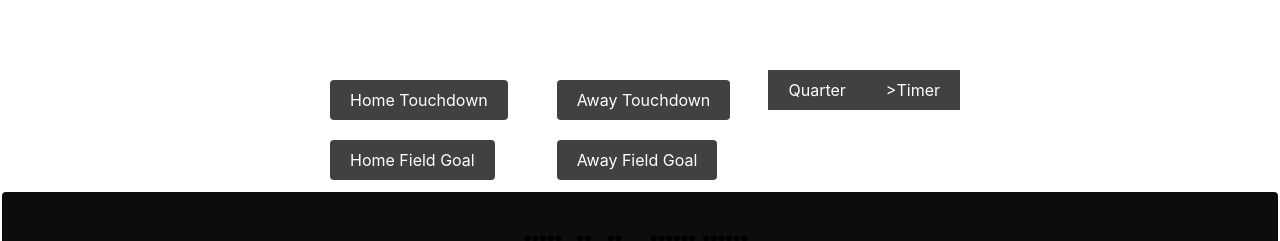
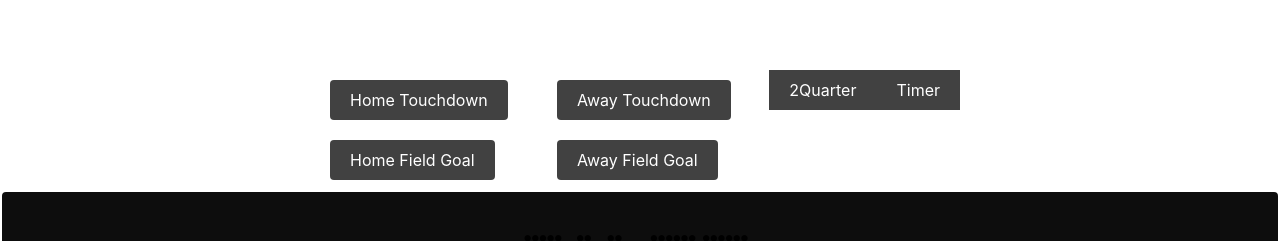
Before and after one commit to bloominstituteoftechnology/react-american-football-scoreboard, a React (Create React App) app: page / in a window 1280 px wide. Shown: the part 613-854 px from the top of the page. Built offline with nearby package versions, Linux system fonts and the light colour scheme.

Commit message:
Quarter resets after 4.

```diff
--- a/src/components/Buttons.js
+++ b/src/components/Buttons.js
@@ -13,13 +13,24 @@ return (
             <button onClick={() => useState.setAway(useState.awayScore + 7)}  className="awayButtons__touchdown">Away Touchdown</button>
             <button onClick={() => useState.setAway(useState.awayScore + 3)}  className="awayButtons__fieldGoal">Away Field Goal</button>
         </div>
-        <div className="quarterButtons">
-            <button onClick={() => useState.setQuarter(useState.quarter + 1)}  className="awayButtons__quarter">Quarter</button>
+        <div className="awayButtons__quarter">
+            {/* <button onClick={() =>  useState.setQuarter(useState.quarter + 1)}  className="awayButtons__quarter">Quarter</button> */}
+
+            <button onClick={() =>   useState.setQuarter(useState.quarter + 1)}
+            className="awayButtons__quarter">
+            {useState.quarter === 5 ? useState.setQuarter(useState.quarter === 0) : useState.quarter + 2 }Quarter</button>
+
+
+
+
+
+
+
         </div>
-        <div className="timerButtons">
+        <div className="awayButtons__timerButtons">
             {/* <button onClick={() => useState.setTimer(useState.timer)}>Timer</button> */}
             <button onClick={() => useState.setTimer(!useState.pause)} className="App">
-             {useState.pause === false ? useState.play : useState.pause}>Timer</button>
+             {useState.pause === false ? useState.play : useState.pause}Timer</button>
         </div>
     </section>
     )
```
